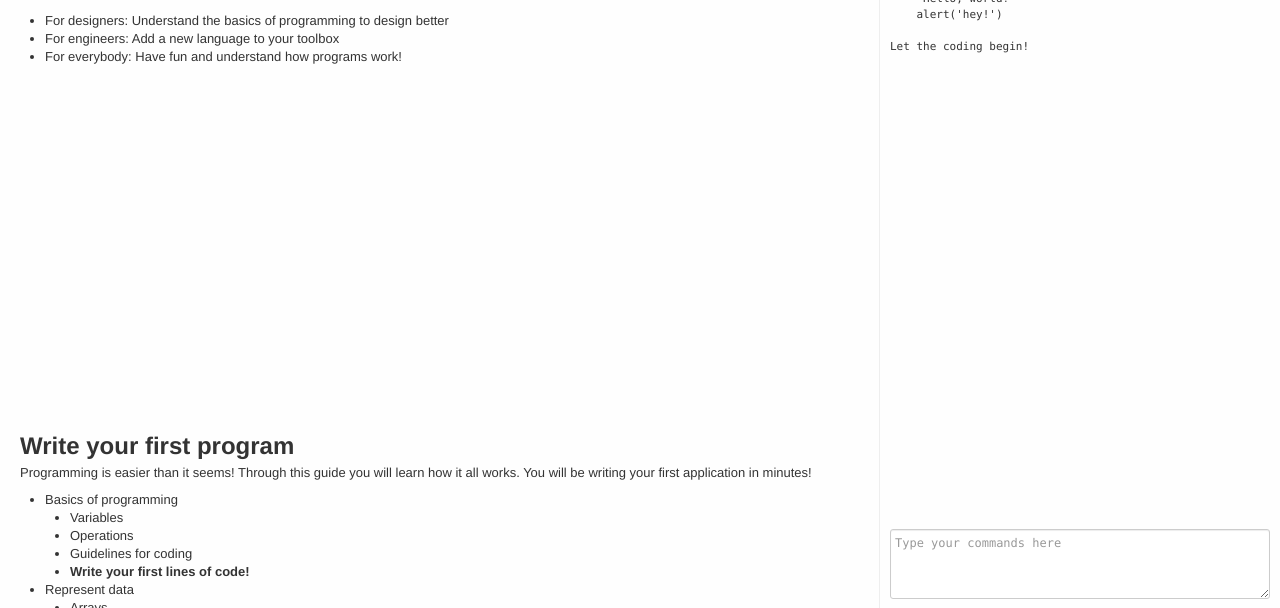
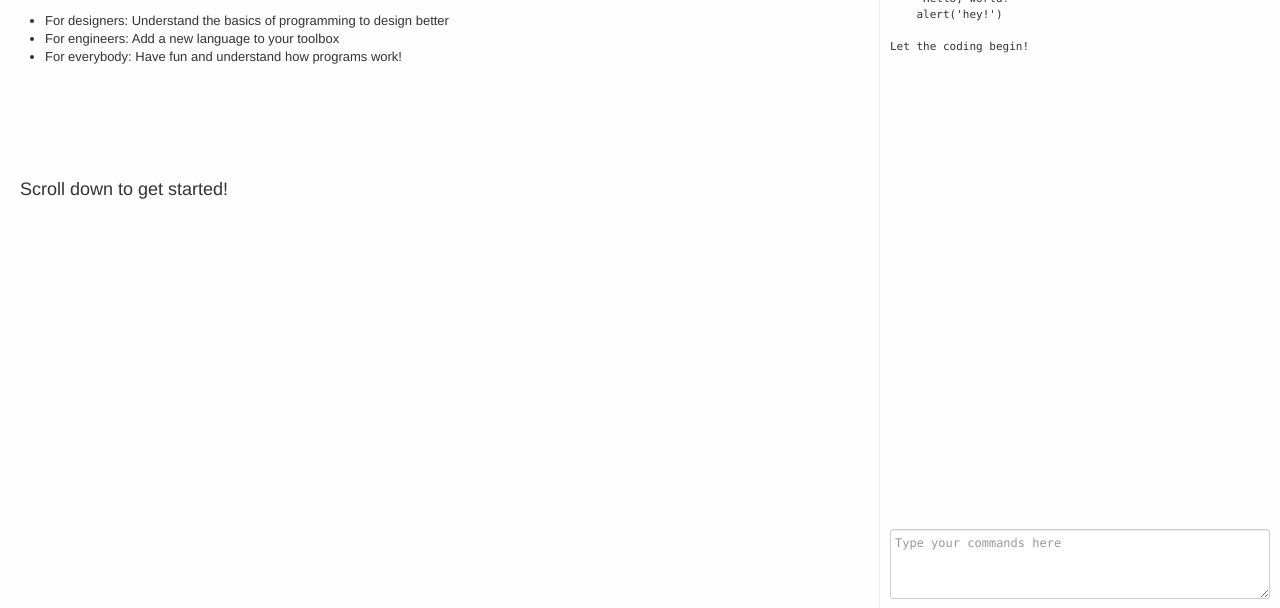
Before and after one commit to micho/jaafl, a plain HTML site: page index.html in a window 1280 px wide. Shown: the part 192-800 px from the top of the page. Drawn offline with nearby package versions, Linux system fonts and the light colour scheme.

Commit message:
Don't use bootstrap.js

```diff
--- a/css/style.css
+++ b/css/style.css
@@ -15,7 +15,7 @@ body {
 
 .tutorial header {
   margin-top: 100px;
-  height: 500px;
+  height: 700px;
 }
 
 .tutorial .subtitle {
--- a/index.html
+++ b/index.html
@@ -14,7 +14,7 @@
   <link rel="stylesheet" href="css/style.css">
 
   <script src="js/libs/modernizr-2.5.3.min.js"></script>
-  <script src="js/bootstrap.js"></script>
+  <!-- <script src="js/bootstrap.js"></script> -->
   <script src="js/json2.js"></script>
 </head>
 <body>
@@ -30,6 +30,8 @@
         <li>For engineers: Add a new language to your toolbox</li>
         <li>For everybody: Have fun and understand how programs work!</li>
       </ul>
+      <br><br><br><br><br>
+      <p class="subtitle">Scroll down to get started!</p>
     </header>
     <h2>Write your first program</h2>
     <p>Programming is easier than it seems! Through this guide you will learn how it all works. You will be writing your first application in minutes!</p>
```
